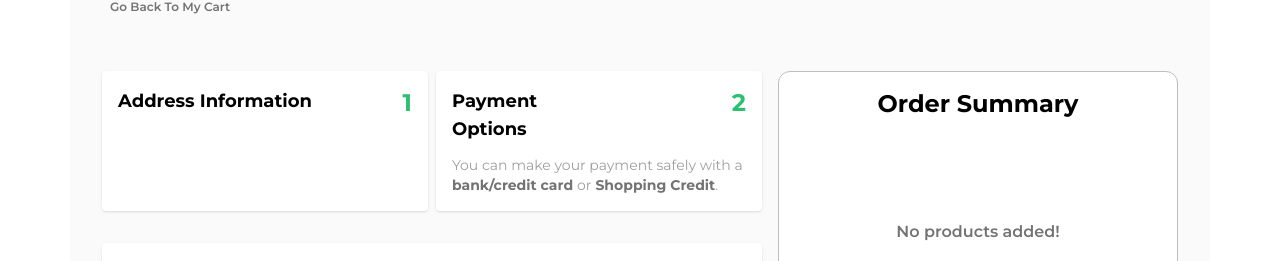
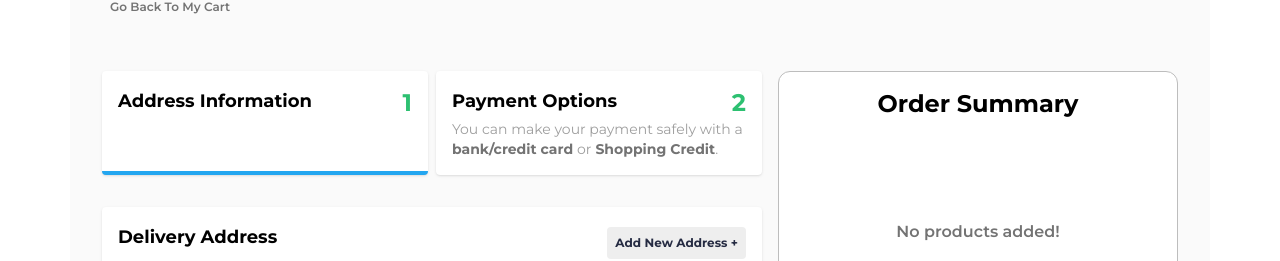
Before and after one commit to irema00/e-commerce-react-vite, a React (Vite) app: page /order in a window 1280 px wide. Shown: the part 178-439 px from the top of the page. Built offline with nearby package versions, Linux system fonts and the light colour scheme; no server answers; sample sign-in values are in the browser's storage; some icons are missing.

Commit message:
styles page

```diff
--- a/src/layouts/createOrderPage/CreateOrderLayout.jsx
+++ b/src/layouts/createOrderPage/CreateOrderLayout.jsx
@@ -58,8 +58,8 @@ export default function CreateOrderLayout() {
       <div className="flex w-full">
         <div className="flex flex-col md:flex-row gap-4 p-4">
           <div className="flex flex-col ">
-            <div className="flex gap-2 ">
-              <div className="mb-4 p-4 bg-white rounded shadow w-1/2">
+            <div className="flex gap-2 flex-col sm:flex-row">
+              <div className=" border-solid border-b-4 border-prBlue mb-4 p-4 bg-white rounded shadow sm:w-1/2">
                 <div className="flex justify-between gap-2">
                   <h2 className="text-lg font-bold mb-3 ">
                     Address Information
@@ -96,9 +96,9 @@ export default function CreateOrderLayout() {
                   </div>
                 )}
               </div>
-              <div className="p-4 mb-4 bg-white rounded shadow w-1/2">
+              <div className="p-4 mb-4 bg-white rounded shadow  sm:w-1/2">
                 <div className="flex justify-between gap-2">
-                  <h2 className="text-lg font-bold mb-3 w-1/2">
+                  <h2 className="text-lg font-bold mb-3w-1/2">
                     Payment Options
                   </h2>
                   <h1 className="text-2xl font-bold text-successGreen">2</h1>
@@ -132,12 +132,12 @@ export default function CreateOrderLayout() {
                   </button>
                 </div>{" "}
               </div>
-              <div className="flex flex-wrap ">
+              <div className="flex flex-wrap">
                 {addresses &&
                   addresses.map((address) => (
                     <div
                       key={address.id}
-                      className=" p-4 m-2 border border-solid border-semiGrey rounded shadow-lg w-1/3  "
+                      className=" p-4 m-2 border border-solid border-semiGrey rounded shadow-lg  w-[250px] "
                     >
                       <input
                         type="radio"
```
